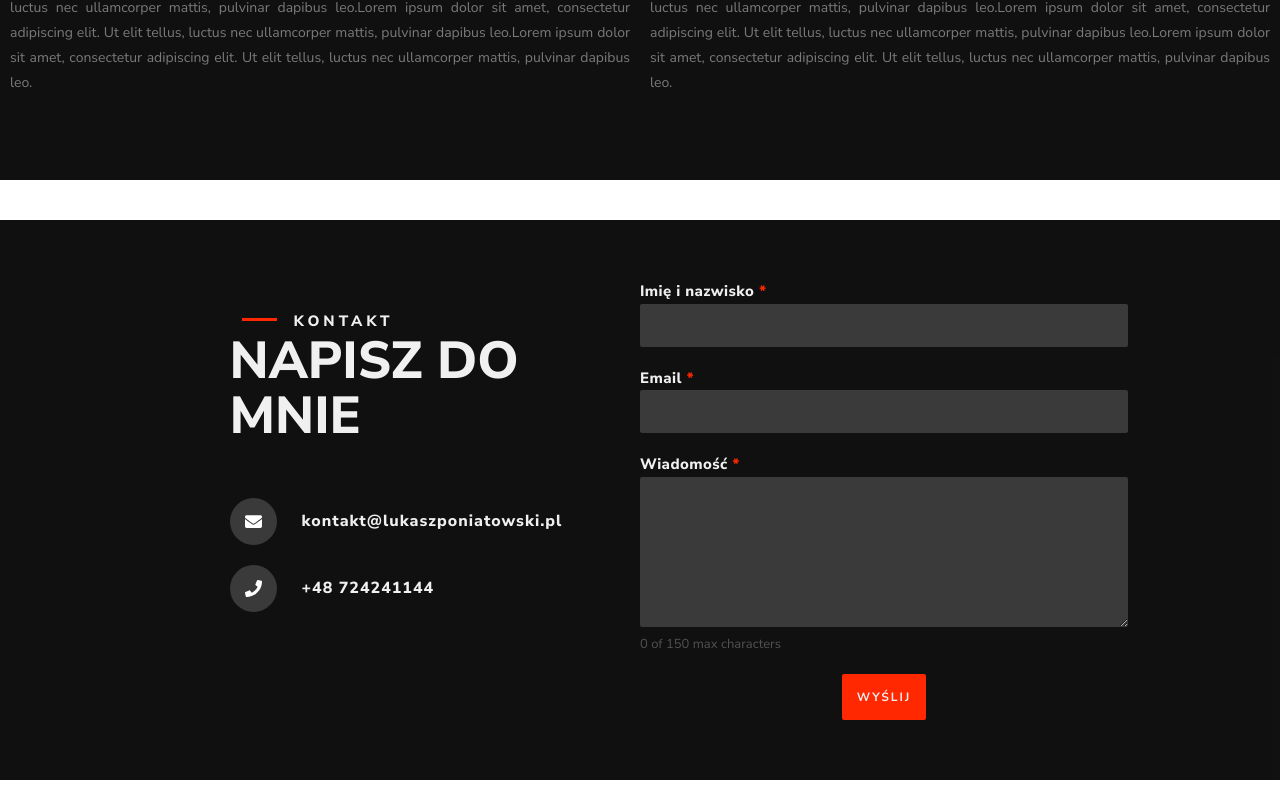
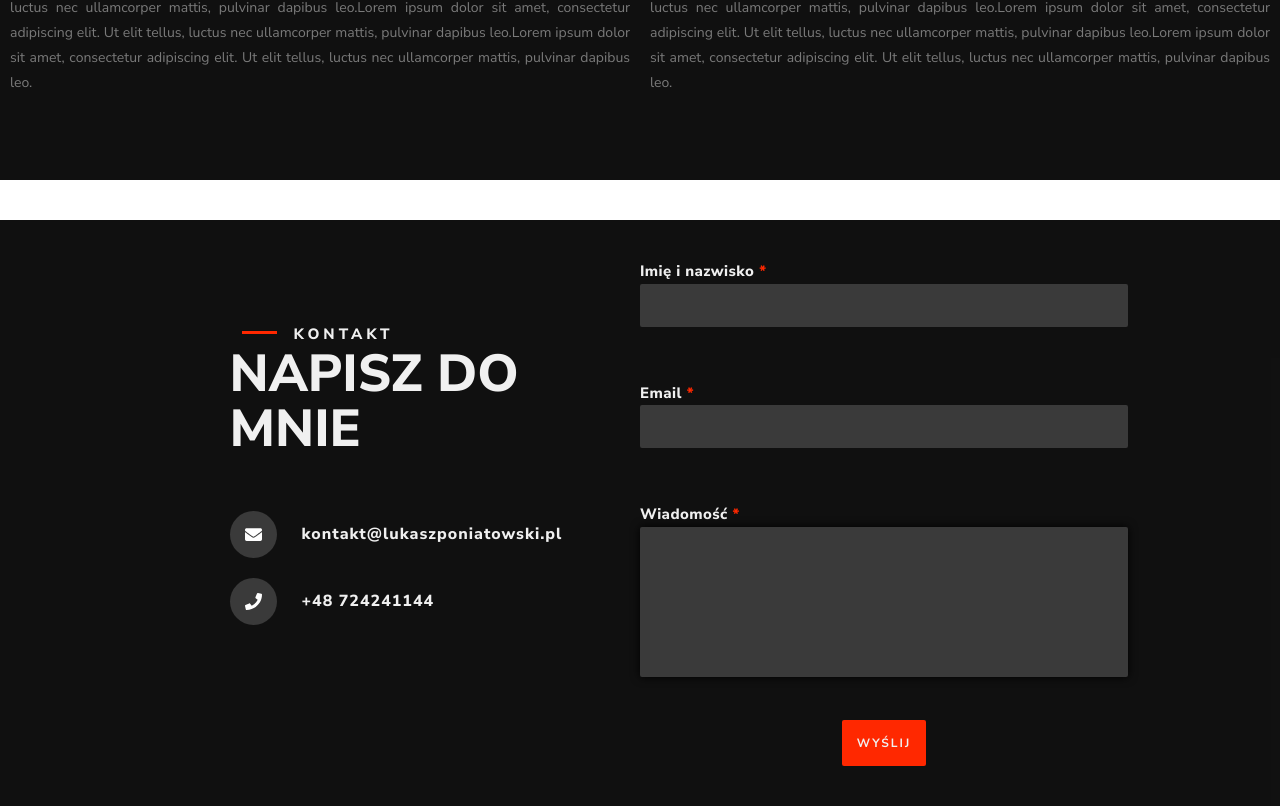
Before and after one commit to mattponiat/lukaszponiatowski-portfolio, a Next.js app: page / in a window 1280 px wide. Shown: the part 1421-2227 px from the top of the page. Before the commit the page ends 2201 px from the top, so only its background shows below. Built offline with nearby package versions, Linux system fonts and the light colour scheme.

Commit message:
Create contact form

```diff
--- a/components/home/molecules/ContactForm/index.tsx
+++ b/components/home/molecules/ContactForm/index.tsx
@@ -2,68 +2,165 @@ import * as React from "react";
 //Styled-components
 import styled from "styled-components";
 //Components
-import ContactFormLabel from "components-ui/home/atoms/ContactFormLabel";
-import Input from "components-ui/home/atoms/Input";
+import ContactFieldName from "components/home/molecules/ContactFieldName";
+import ContactFieldEmail from "components/home/molecules/ContactFieldEmail";
+import ContactFieldTextArea from "components/home/molecules/ContactFieldTextArea";
+import ContactSuccess from "components-ui/home/molecules/ContactSuccess";
+import ContactError from "components-ui/home/molecules/ContactError";
+//Xstate
+import { createMachine } from "xstate";
+import { useMachine } from "@xstate/react";
+//Types
+import { FormValues } from "types";
+//Formik
+import { Form, Formik } from "formik";
+//Yup
+import * as Yup from "yup";
+//Loaders
+import BarLoader from "react-spinners/BarLoader";
+//Emotion
+import { css } from "@emotion/react";
+//Theme
+import theme from "theme/theme";
+
+const formMachine = createMachine({
+  id: "FormMachine",
+  initial: "Default",
+  states: {
+    Default: {
+      on: {
+        SEND: {
+          target: "#FormMachine.Loading",
+        },
+      },
+    },
+    Loading: {
+      on: {
+        ERROR: {
+          target: "#FormMachine.Error",
+        },
+        SUCCESS: {
+          target: "#FormMachine.Success",
+        },
+      },
+    },
+    Error: {
+      on: {
+        RESET: {
+          target: "#FormMachine.Default",
+        },
+      },
+    },
+    Success: {
+      on: {
+        RESET: {
+          target: "#FormMachine.Default",
+        },
+      },
+    },
+  },
+});
+
+type StateType = "Default" | "Loading" | "Error" | "Success";
 
 const ContactForm = () => {
-  const [count, setCount] = React.useState(0);
+  const [state, send] = useMachine(formMachine);
+  const visibility = ["Success", "Error"].includes(state.value as StateType)
+    ? "hidden"
+    : "visible";
+
+  const resetForm = () => send("RESET");
+
+  const handleOnSubmit = async (values: FormValues) => {
+    try {
+      send("SEND");
+      const response = await fetch(
+        "https://qd553leofc.execute-api.eu-west-3.amazonaws.com/default/sendEmailFromContactForm",
+        {
+          method: "POST",
+          body: JSON.stringify(values),
+        }
+      );
+      if (response.status === 200) {
+        send("SUCCESS");
+      } else {
+        send("ERROR");
+      }
+    } catch (err) {
+      send("ERROR");
+    }
+  };
 
   return (
-    <Wrapper>
-      <ContactFormLabel>Imię i nazwisko</ContactFormLabel>
-      <Input type="text" />
-      <ContactFormLabel>Email</ContactFormLabel>
-      <Input type="email" />
-      <ContactFormLabel>Wiadomość</ContactFormLabel>
-      <StyledTextArea
-        required
-        autoComplete="on"
-        minLength={10}
-        maxLength={150}
-        onChange={(e) => setCount(e.target.value.length)}
-      ></StyledTextArea>
-      <StyledSpan>{count} of 150 max characters</StyledSpan>
-      <StyledSubmit type="submit">WYŚLIJ</StyledSubmit>
-    </Wrapper>
+    <Formik
+      initialValues={{ email: "", message: "", name: "" }}
+      onSubmit={handleOnSubmit}
+      validationSchema={validationSchema}
+    >
+      {({ touched, errors }) => (
+        <StyledForm>
+          <ContactFieldName
+            touched={touched}
+            errors={errors}
+            visibility={visibility}
+          />
+          <ContactFieldEmail
+            touched={touched}
+            errors={errors}
+            visibility={visibility}
+          />
+          <ContactFieldTextArea
+            touched={touched}
+            errors={errors}
+            visibility={visibility}
+          />
+          {state.value === "Loading" ? (
+            <BarLoader
+              css={override}
+              color={theme.colors.text.homeHeading}
+              loading={true}
+            />
+          ) : (
+            <StyledSubmit visibility={visibility} type="submit">
+              WYŚLIJ
+            </StyledSubmit>
+          )}
+          {state.value === "Success" && (
+            <ContactSuccess resetForm={resetForm} />
+          )}
+          {state.value === "Error" && <ContactError resetForm={resetForm} />}
+        </StyledForm>
+      )}
+    </Formik>
   );
 };
 
-const Wrapper = styled.div`
+const validationSchema = Yup.object().shape({
+  name: Yup.string()
+    .required("Imię i nazwisko jest wymagane")
+    .min(3, "Wymagane są minimum 3 znaki")
+    .max(40, "Może być maksymalnie 40 znaków"),
+  email: Yup.string()
+    .required("Email jest wymagany")
+    .email("Niepoprawny email")
+    .min(3, "Wymagane są minimum 3 znaki")
+    .max(40, "Może być maksymalnie 40 znaków"),
+  message: Yup.string()
+    .required("Wiadomość jest wymagana")
+    .min(10, "Wymagane jest minimum 10 znaków")
+    .max(4000, "Może być maksymalnie 4000 znaków"),
+});
+
+const StyledForm = styled(Form)`
   display: flex;
   flex-direction: column;
-  justify-content: center;
-  align-items: start;
   max-width: 488px;
   width: 100%;
-  min-height: inherit;
+  min-height: 100%;
+  position: relative;
 `;
 
-const StyledTextArea = styled.textarea`
-  max-width: 100%;
-  width: 100%;
-  min-height: 150px;
-  padding: 10px;
-  margin-bottom: 8px;
-  background-color: ${({ theme }) => theme.colors.darkGrey};
-  border: none;
-  border-radius: 2px;
-  color: ${({ theme }) => theme.colors.text.homeHeading};
-  font-size: ${({ theme }) => theme.font.size.medium};
-  font-family: ${({ theme }) => theme.font.family[700]};
-  resize: vertical;
-
-  :focus-visible {
-    outline: 1px groove ${({ theme }) => theme.colors.text.homeText};
-  }
-`;
-
-const StyledSpan = styled.span`
-  color: ${({ theme }) => theme.colors.text.header};
-  font-size: ${({ theme }) => theme.font.size.xsmall};
-  font-family: ${({ theme }) => theme.font.family[400]};
-`;
-
-const StyledSubmit = styled.button`
+const StyledSubmit = styled.button<{ visibility: string }>`
   align-self: center;
   padding: 15px;
   margin-top: 20px;
@@ -75,6 +172,12 @@ const StyledSubmit = styled.button`
   font-family: ${({ theme }) => theme.font.family[700]};
   letter-spacing: 2px;
   cursor: pointer;
+  visibility: ${(props) => props.visibility};
+`;
+
+const override = css`
+  display: block;
+  margin: 31px auto;
 `;
 
 export default ContactForm;
```
